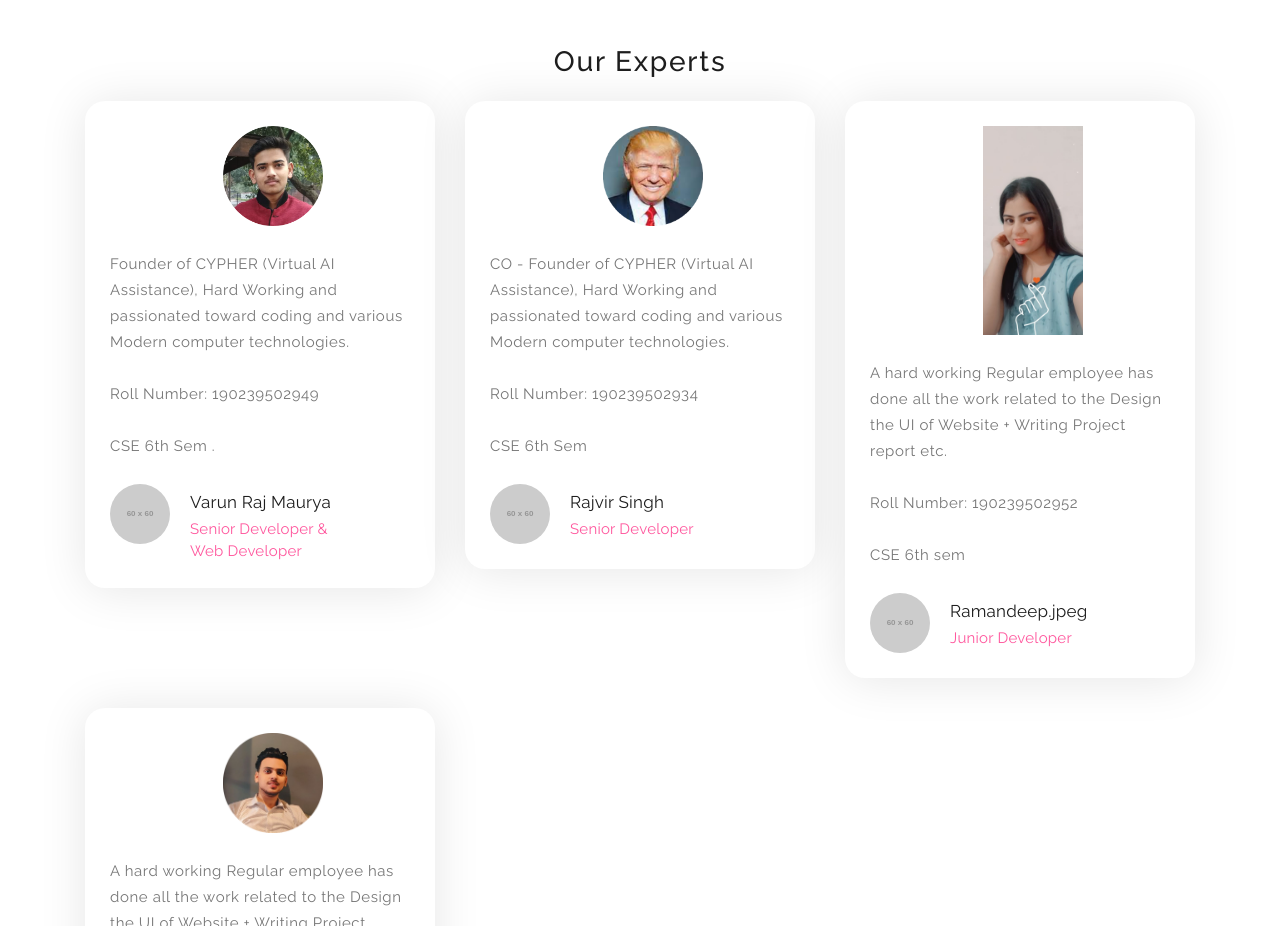
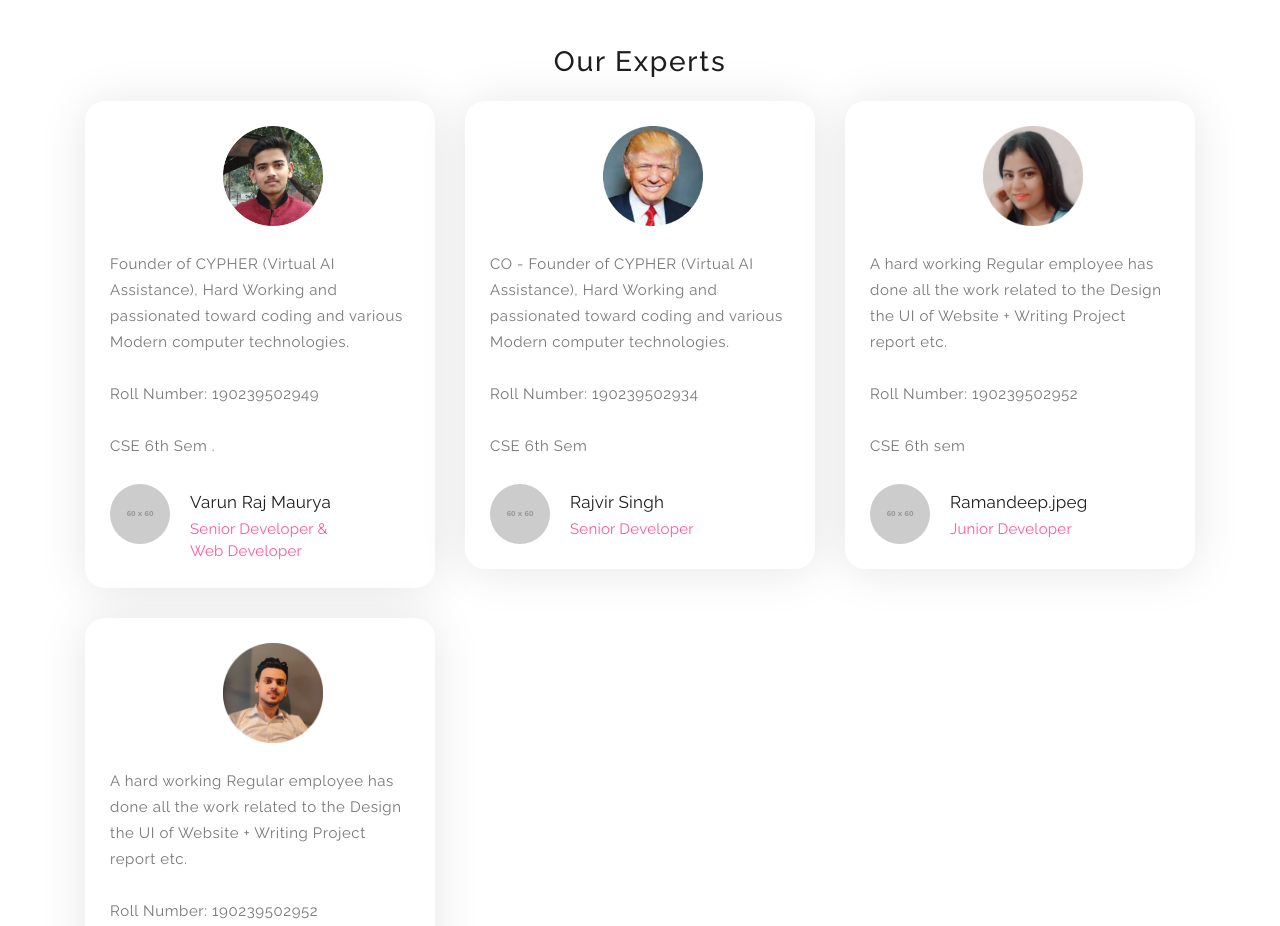
Before and after one commit to VarunRajMaurya/CypherVirtualAssistance, a plain HTML site: page index.html in a window 1280 px wide. Shown: the part 2040-2966 px from the top of the page. Drawn offline with Linux system fonts and the light colour scheme; placeholder pictures from the web are drawn by us.

Commit message:
Update index.html

```diff
--- a/index.html
+++ b/index.html
@@ -285,7 +285,7 @@
                 <div class="col-lg-4 col-md-6 col-sm-12">
                     <div class="team-item">
                         <div class="team-content">
-                            <i><img src="assets/images/Ramandeep.jpeg" width="100"></i>
+                            <i><img src="assets/images/raman2.png" width="100"></i>
                             <p>A hard working Regular employee has done all the work related to the Design the UI of Website + Writing Project report etc. <br> <br> Roll Number: 190239502952 <br><br>CSE 6th sem </p>
                             <div class="user-image">
                                 <img src="http://placehold.it/60x60" alt="">
```
